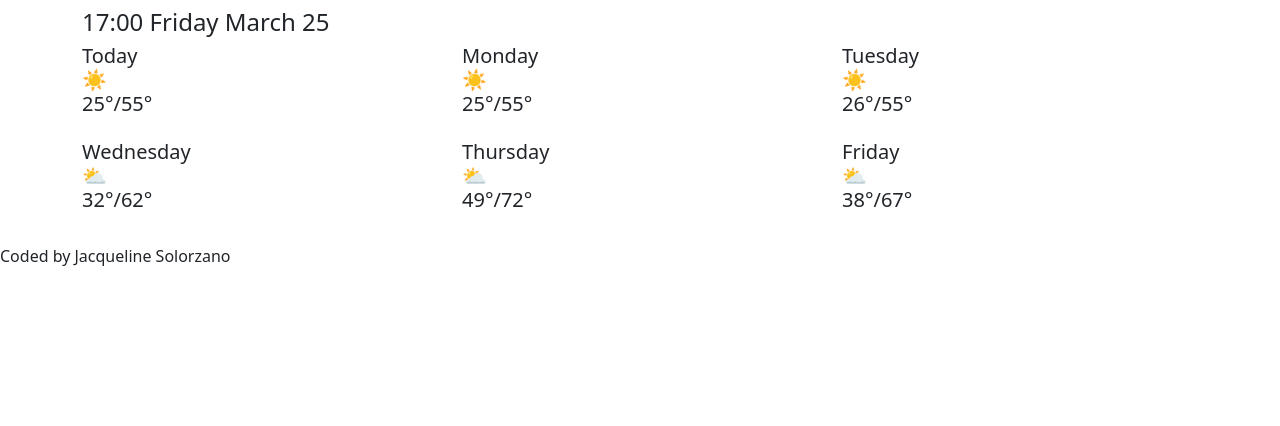
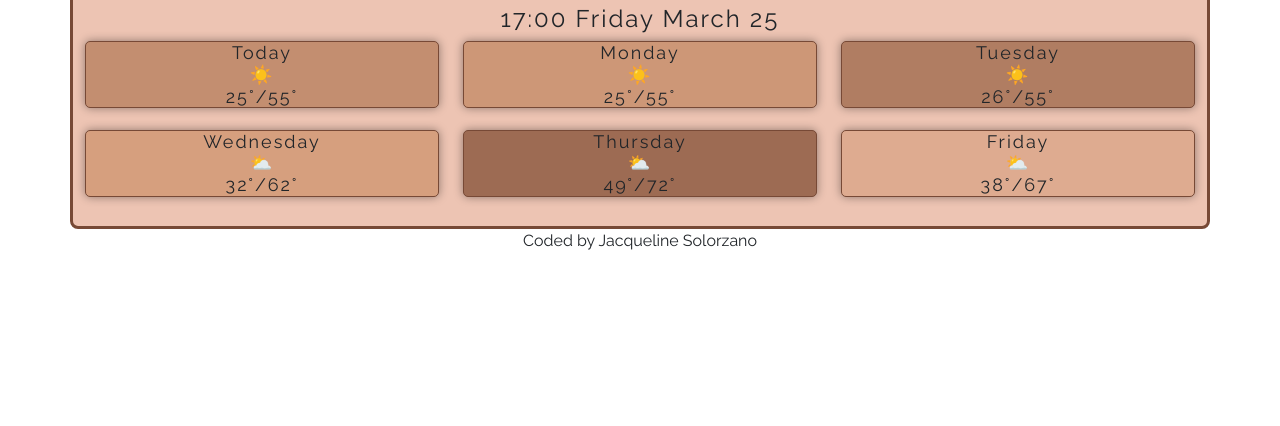
Before and after one commit to jacquelinesz/weather-app-project, a plain HTML site: page index.html in a window 1280 px wide. Shown: the part 374-800 px from the top of the page. Drawn offline with nearby package versions, Linux system fonts and the light colour scheme; no server answers.

Commit message:
CSS wasn't working, now fixed

```diff
--- a/index.html
+++ b/index.html
@@ -4,7 +4,7 @@
     <meta charset="UTF-8" />
     <meta http-equiv="X-UA-Compatible" content="IE=edge" />
     <meta name="viewport" content="width=device-width, initial-scale=1.0" />
-    <link href="src/styles.css" rel="stylesheet" type="text/css" />
+    <link href="src/style.css" rel="stylesheet" type="text/css" />
     <link rel="preconnect" href="https://fonts.googleapis.com" />
     <link rel="preconnect" href="https://fonts.gstatic.com" crossorigin />
     <link
```
